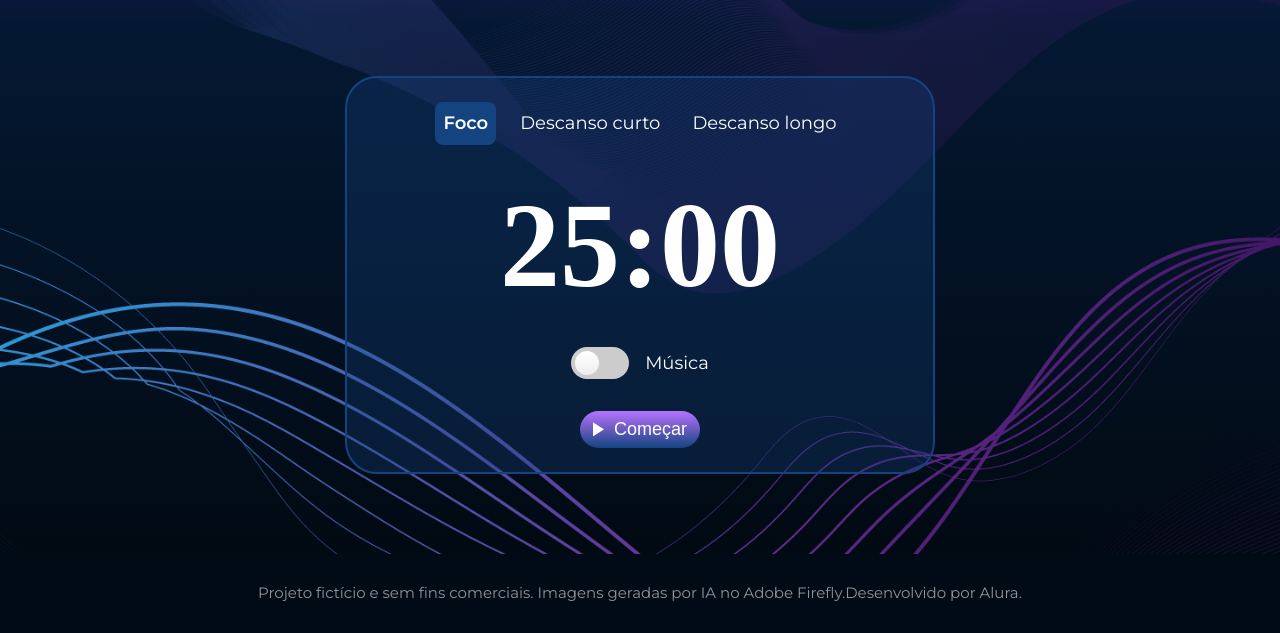
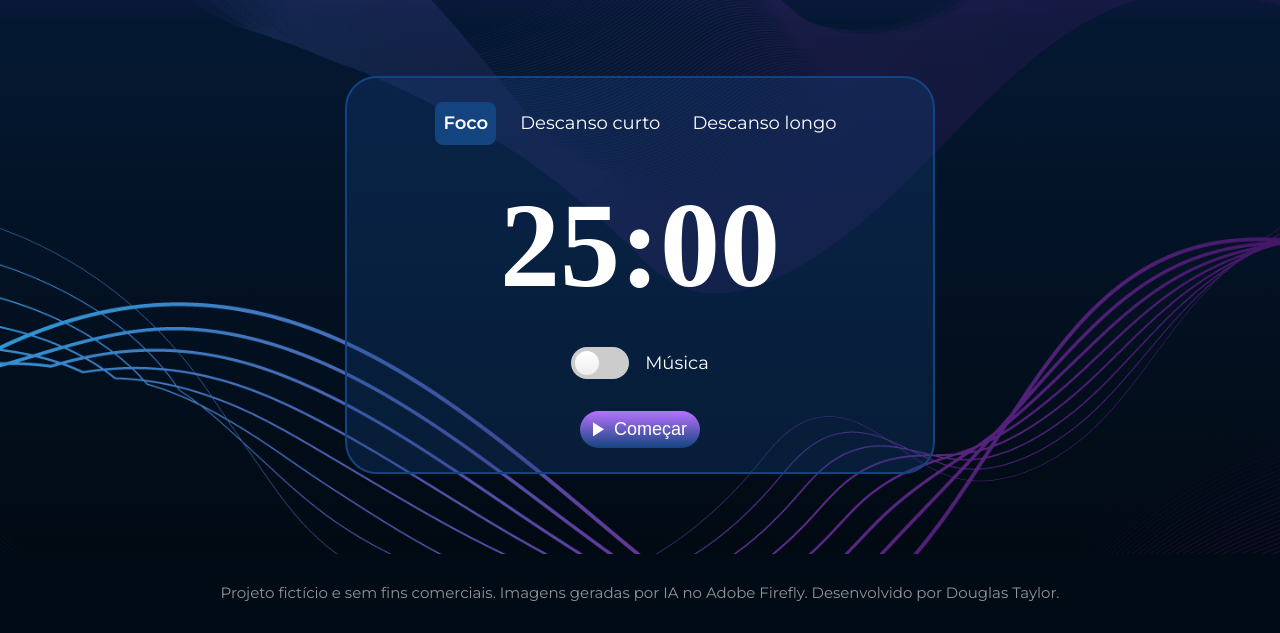
Before and after one commit to douglastaylorb/fokus-project, a plain HTML site: page index.html in a window 1280 px wide. Shown: the part 548-1181 px from the top of the page. Drawn offline with nearby package versions, Linux system fonts and the light colour scheme; a web font is replaced by a local one.

Commit message:
Ajuste Rodapé.html

```diff
--- a/index.html
+++ b/index.html
@@ -72,7 +72,7 @@
 
         <footer class="app__footer">
             <p class="app__footer-text">
-                Projeto fictício e sem fins comerciais. Imagens geradas por IA no Adobe Firefly.Desenvolvido por Alura.
+                Projeto fictício e sem fins comerciais. Imagens geradas por IA no Adobe Firefly. Desenvolvido por Douglas Taylor.
             </p>
         </footer>
     </main>
```
